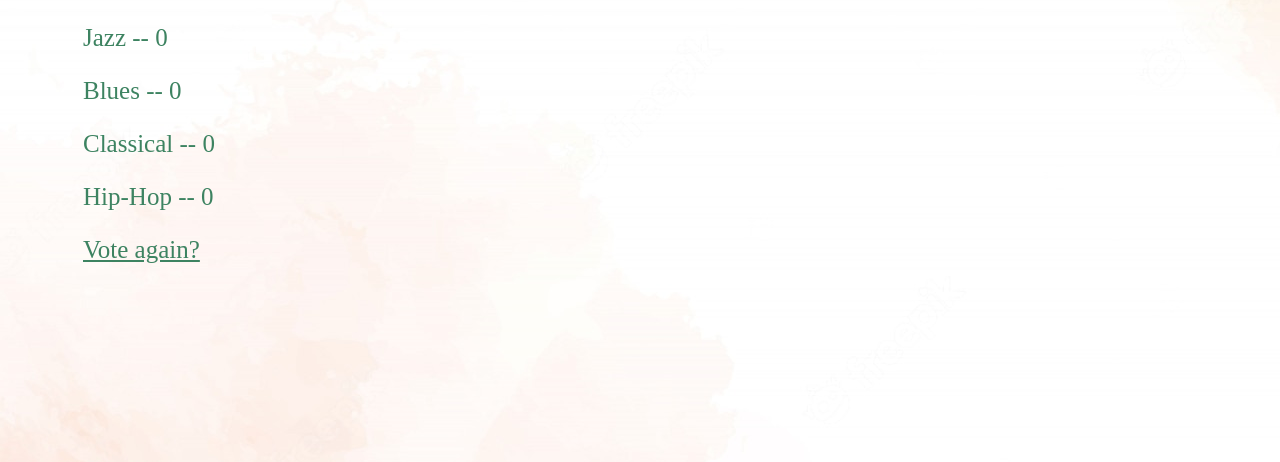
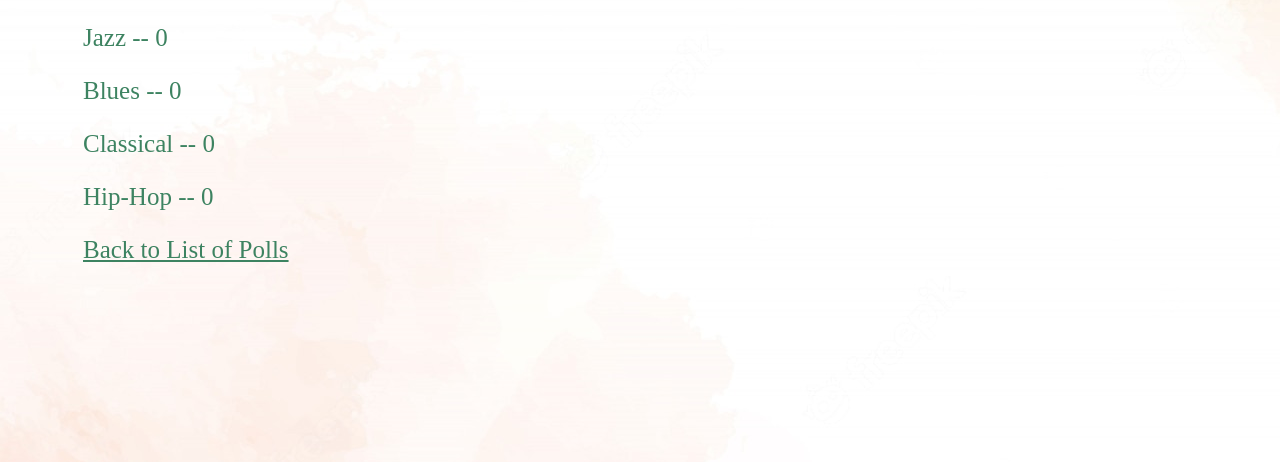
Before and after one commit to natekrth/ku-poll, a Django app: page /polls/6/results/ in a window 1280 px wide. Shown: the part 292-754 px from the top of the page. Run offline with Django 4.2, Linux system fonts and the light colour scheme; data comes from the database, SQL or seed files in the repository.

Commit message:
add Back to List of polls link

```diff
--- a/polls/templates/polls/results.html
+++ b/polls/templates/polls/results.html
@@ -10,4 +10,4 @@
 {% endfor %}
 </ul>
 
-<a href="{% url 'polls:detail' question.id %}" id='choice'>Vote again?</a>
+<a href="{% url 'polls:index'%}" id='choice'>Back to List of Polls</a>
```
